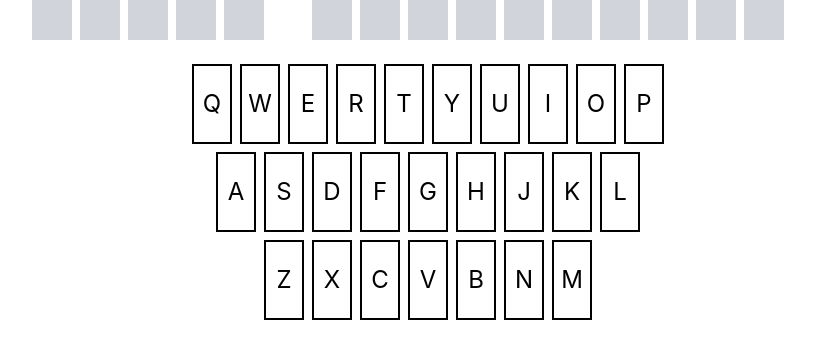
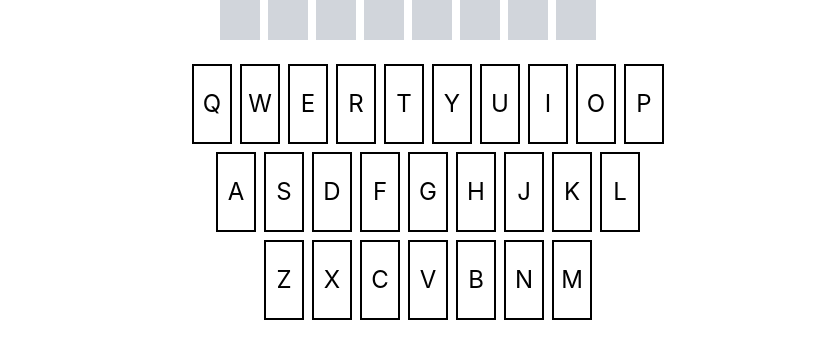
Before and after one commit to guypollack/harrypotter, a React (Create React App) app: page / in a window 1280 px wide. Shown: the top 358 px of the page, without its empty margins (212-1027 px from the left). Built offline with nearby package versions, Linux system fonts and the light colour scheme.

Commit message:
Use names in random order

```diff
--- a/src/pages/HomePage.tsx
+++ b/src/pages/HomePage.tsx
@@ -4,12 +4,18 @@ import { Name } from "../components/Name";
 import { SecretWord } from "../components/SecretWord";
 import { generateWord } from "../lib/helpers/generateWord";
 import { Keyboard } from "../components/Keyboard";
+import { allNames } from "../data/allNames";
+import { generateNameSequence } from "../lib/helpers/generateNameSequence";
+
+const nameSequence = generateNameSequence(allNames);
 
 export function HomePage() {
   const secretWord = generateWord().toUpperCase();
 
+  const [remainingNames, setRemainingNames] = useState<string[]>(nameSequence);
+
   const [remainingLetters, setRemainingLetters] = useState<string[]>(
-    Array.from(secretWord).filter(
+    Array.from(remainingNames[0]).filter(
       (letter, index, self) => letter !== " " && self.indexOf(letter) === index
     )
   );
@@ -20,6 +26,9 @@ export function HomePage() {
   console.log(remainingLetters);
   console.log(correctGuesses);
   console.log(incorrectGuesses);
+  console.log(remainingNames);
+
+  // console.log(generateNameSequence(allNames));
 
   function handleCorrectGuess(letter: string) {
     alert(letter);
@@ -28,7 +37,7 @@ export function HomePage() {
   return (
     <div className="flex flex-col items-center">
       {/* <SecretWord /> */}
-      <Name name="Albus Dumbledore" correctGuesses={correctGuesses} />
+      <Name name={remainingNames[0]} correctGuesses={correctGuesses} />
       {/* <div
         className="bg-blue-300 w-20 h-20 flex relative justify-center items-center"
         onClick={() => alert("Clicked")}
```
